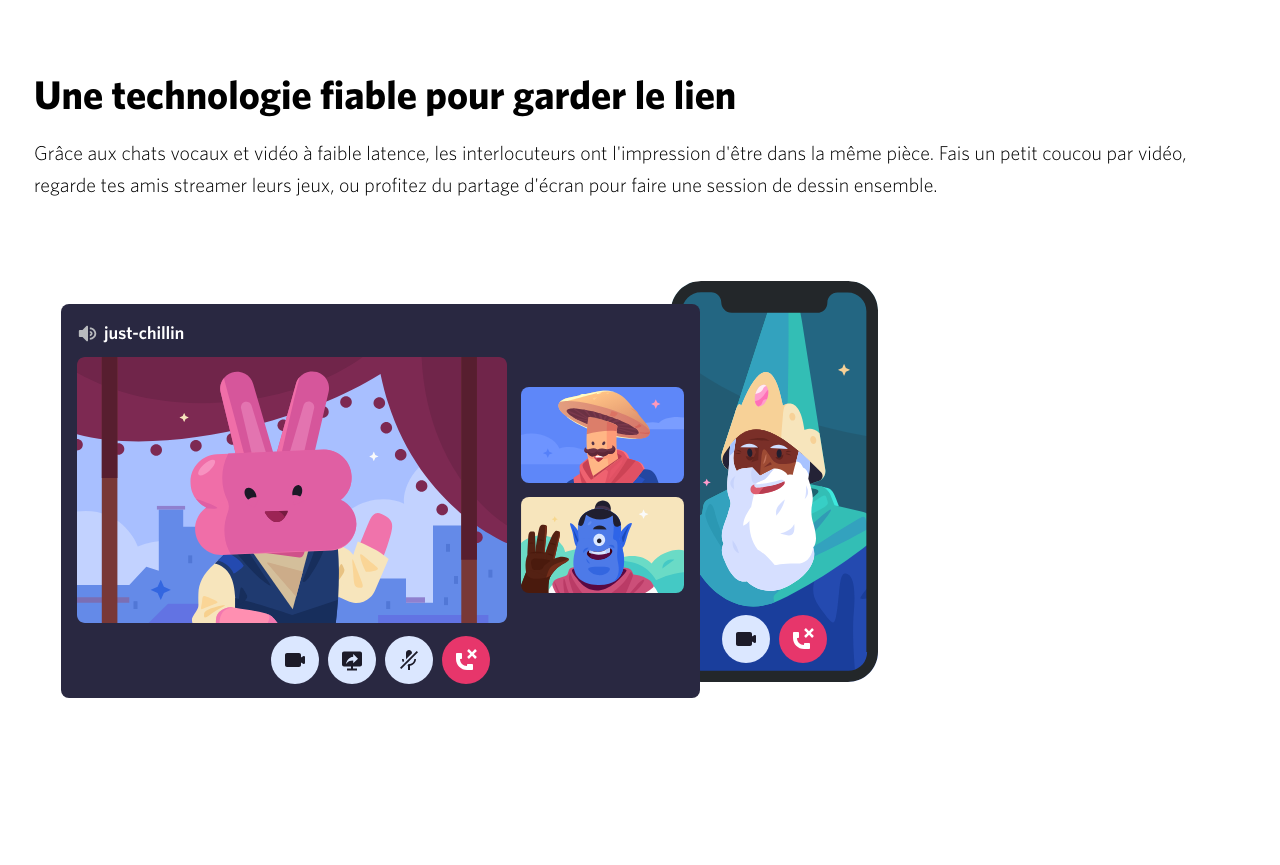
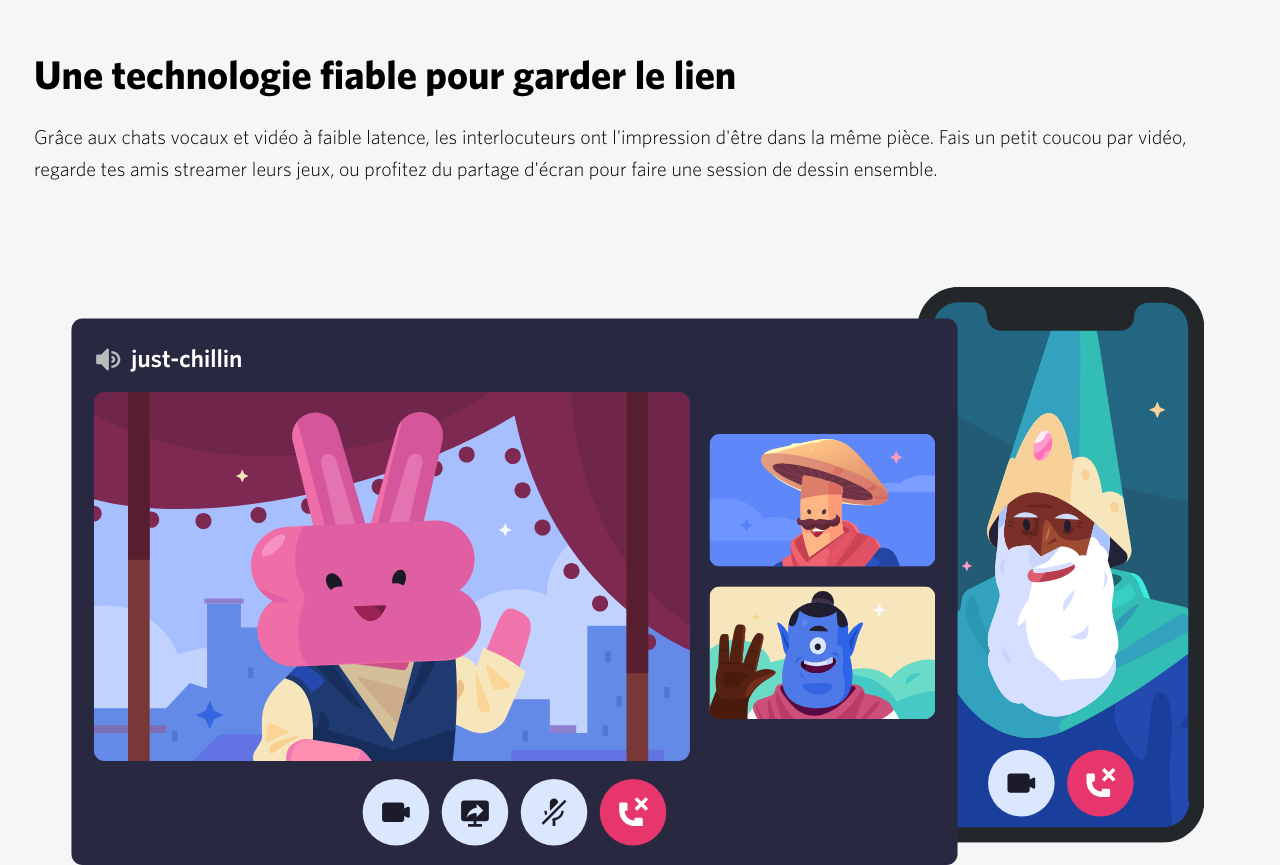
Before and after one commit to CodeurCopieur/cours_flexbox-grid_css, a plain HTML site: page I_Clone_Discord_Website-CSS_Grid/index.html in a window 1280 px wide. Shown: the part 2900-3765 px from the top of the page. Before the commit the page ends 3711 px from the top, so only its background shows below. Drawn offline with nearby package versions, Linux system fonts and the light colour scheme.

Commit message:
inte css : section(video-call)

```diff
--- a/I_Clone_Discord_Website-CSS_Grid/main.scss
+++ b/I_Clone_Discord_Website-CSS_Grid/main.scss
@@ -177,8 +177,6 @@ img {
     background-color: #36393f;
 }
 
-/* header */
-
 
 /* collaboration */
 
@@ -201,7 +199,6 @@ img {
     line-height: 3.2rem;
 }
 
-/* collaboration */
 
 /* voice-channel */
 
@@ -234,4 +231,27 @@ img {
     transform: matrix(1, 0, 0, -1, 0, 0);
 }
 
-/* voice-channel */
+/* video call */
+
+.video-call {
+    background-color: $--off-white-clr;
+}
+
+.video-call .row {
+    padding-bottom: 8rem;
+}
+
+.video-call .text-group {
+    grid-column: span $--num-of-grid-columns;
+    margin-top: 0;
+}
+
+.video-call .text-group p {
+    margin-top: 2.4rem;
+}
+
+.video-call .grid-image {
+    width: 100%;
+    grid-column: span $--num-of-grid-columns;
+    margin-top: 2.4rem;
+}
```
Also changed, not shown: I_Clone_Discord_Website-CSS_Grid/main.css.
